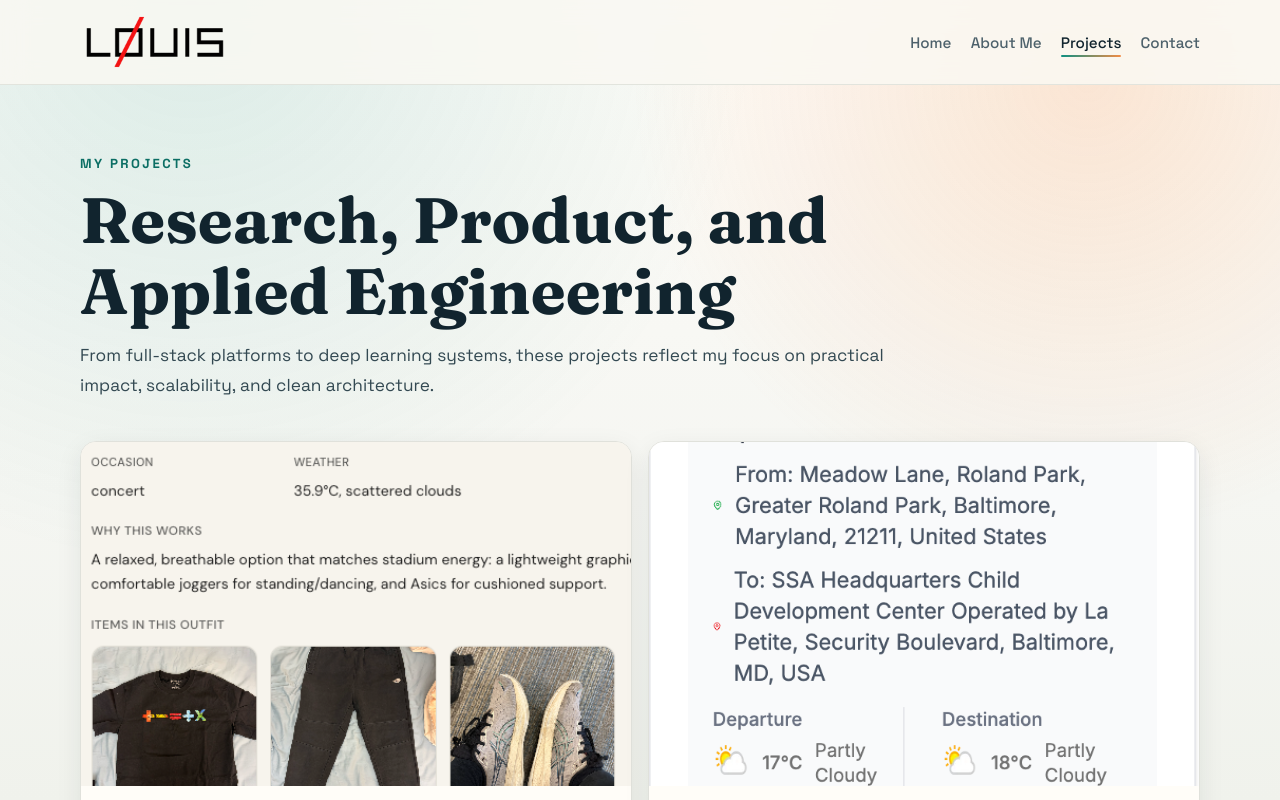
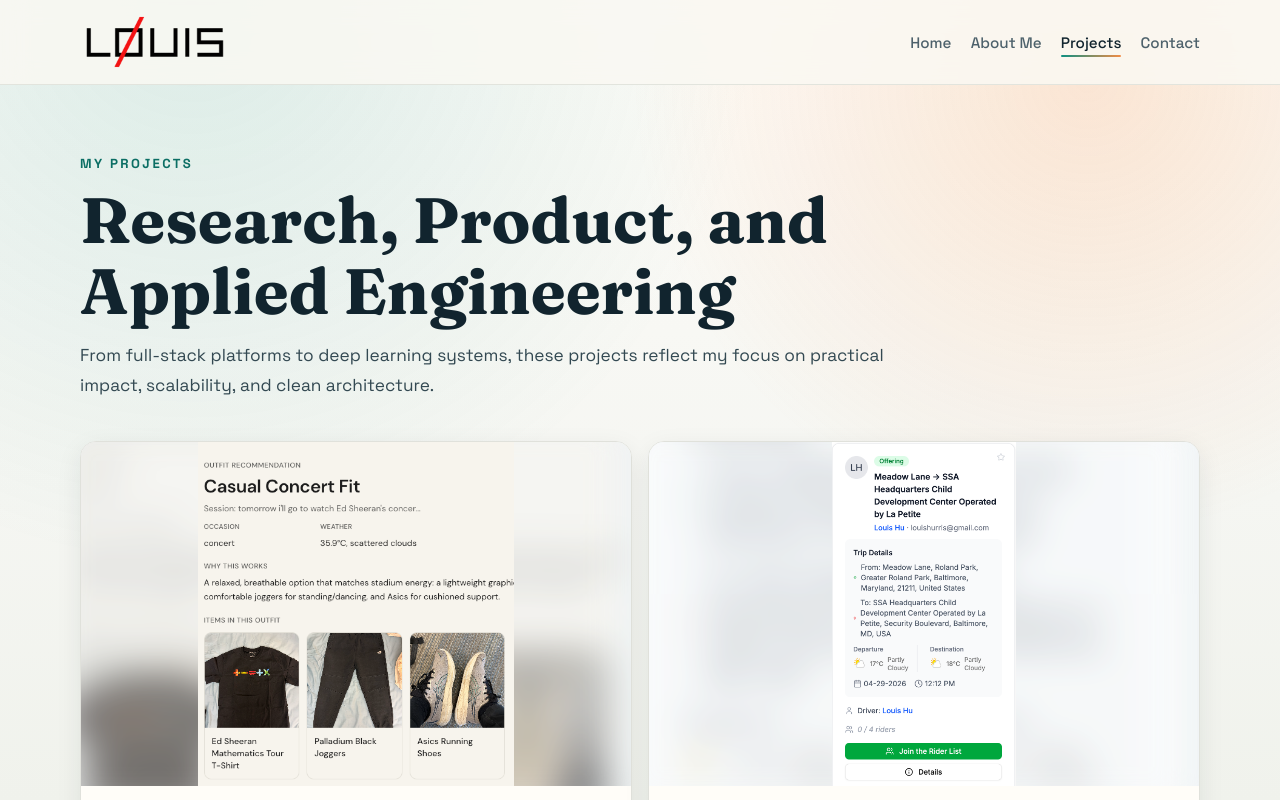
Before and after one commit to FengqiHu/LouisSite, a React (Vite) app: page /projects in a window 1280 px wide. Shown: the top 800 px of the page. Built offline with nearby package versions, Linux system fonts and the light colour scheme; no server answers.

Commit message:
polish the project page

```diff
--- a/src/index.css
+++ b/src/index.css
@@ -983,10 +983,41 @@ main {
   letter-spacing: 0.12em;
 }
 
-.project-card img {
+.project-card__media {
+  position: relative;
+  display: grid;
+  place-items: center;
   width: 100%;
   aspect-ratio: 16 / 10;
+  overflow: hidden;
+  background: #eaf0f2;
+}
+
+.project-card__media-bg {
+  position: absolute;
+  inset: -18px;
+  width: calc(100% + 36px);
+  height: calc(100% + 36px);
   object-fit: cover;
+  filter: blur(18px);
+  transform: scale(1.04);
+  opacity: 0.72;
+}
+
+.project-card__media::after {
+  content: '';
+  position: absolute;
+  inset: 0;
+  background: rgba(255, 255, 255, 0.16);
+}
+
+.project-card__media-img {
+  position: absolute;
+  inset: 0;
+  z-index: 1;
+  width: 100%;
+  height: 100%;
+  object-fit: contain;
 }
 
 .project-card__body {
--- a/src/pages/ProjectsPage.tsx
+++ b/src/pages/ProjectsPage.tsx
@@ -18,7 +18,17 @@ export default function ProjectsPage() {
         <div className="project-grid">
           {projects.map((project) => (
             <article className="project-card" key={project.id}>
+              <div className="project-card__media">
                 <img
+                  className="project-card__media-bg"
+                  src={project.image}
+                  alt=""
+                  aria-hidden="true"
+                  loading="lazy"
+                  decoding="async"
+                />
+                <img
+                  className="project-card__media-img"
                   src={project.image}
                   alt={project.alt}
                   width={720}
@@ -27,6 +37,7 @@ export default function ProjectsPage() {
                   decoding="async"
                   style={project.imagePosition ? { objectPosition: project.imagePosition } : undefined}
                 />
+              </div>
               <div className="project-card__body">
                 <ul className="chip-list chip-list--dense">
                   {project.tags.map((tag) => (
```
Lines whose indentation alone changed are shown as unchanged.
